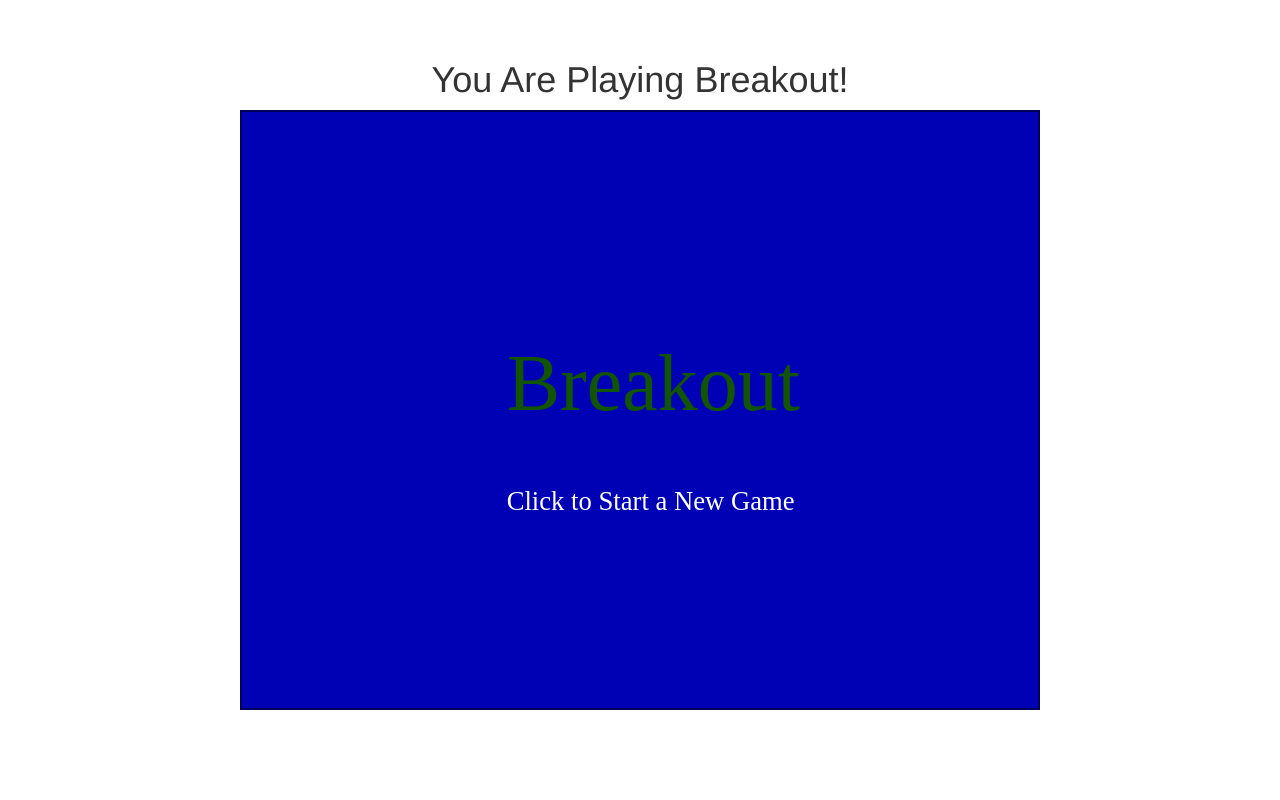
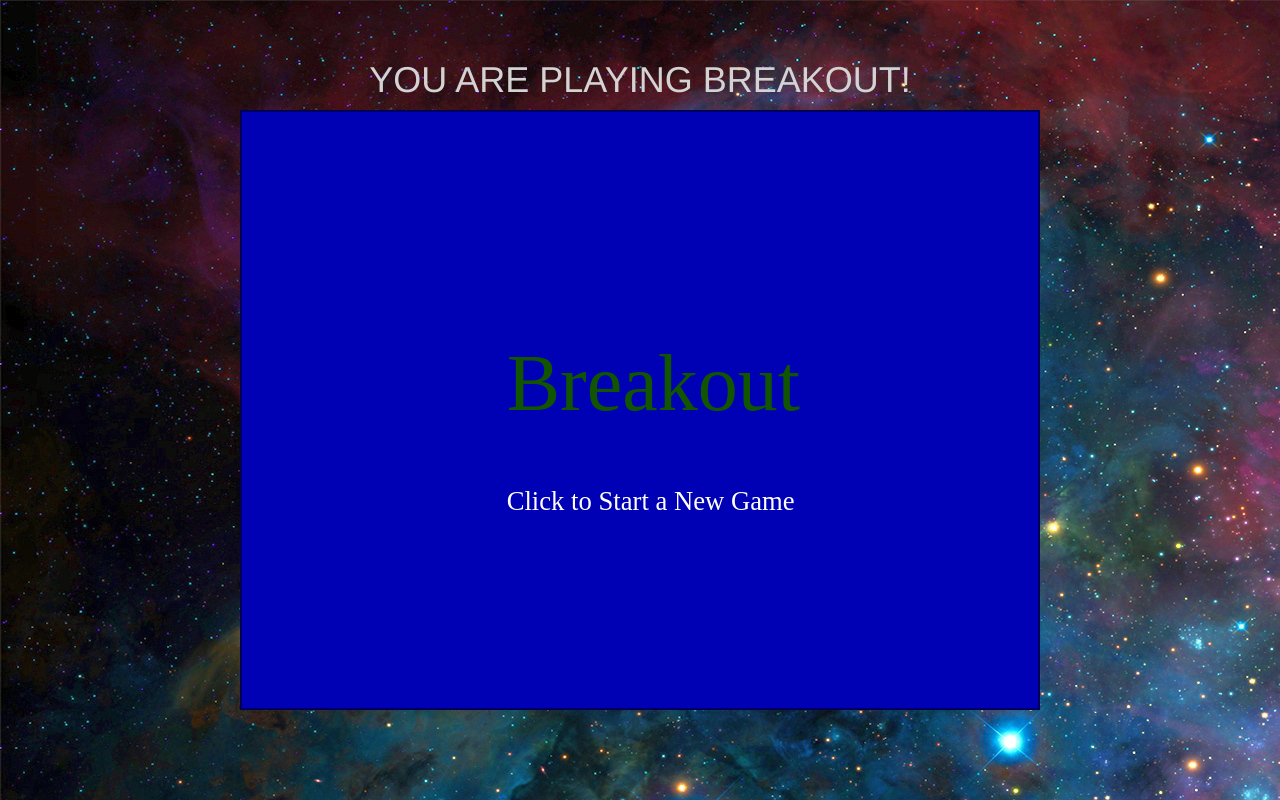
Before and after one commit to nlarion/breakoutClone, a plain HTML site: page index.html in a window 1280 px wide. Drawn offline with Linux system fonts and the light colour scheme.

Commit message:
add a galaxy image background.

```diff
--- a/css/styles.css
+++ b/css/styles.css
@@ -9,3 +9,12 @@ h1 {
 /*canvas {
   width: 100%;
 }*/
+
+body {
+  background-image: url(../images/galaxy.jpg);
+}
+
+h1 {
+
+ color: lightgrey;
+}
--- a/index.html
+++ b/index.html
@@ -14,7 +14,7 @@
 <body>
   <br>
   <br>
-  <h1>You Are Playing Breakout!</h1>
+  <h1>YOU ARE PLAYING BREAKOUT!</h1>
   <div class="container">
     <div class="canvasContainer"><canvas id="canvas" width="800" height="600"></canvas></div>
   </div>
```
Also changed, not shown: images/galaxy.jpg (added).
